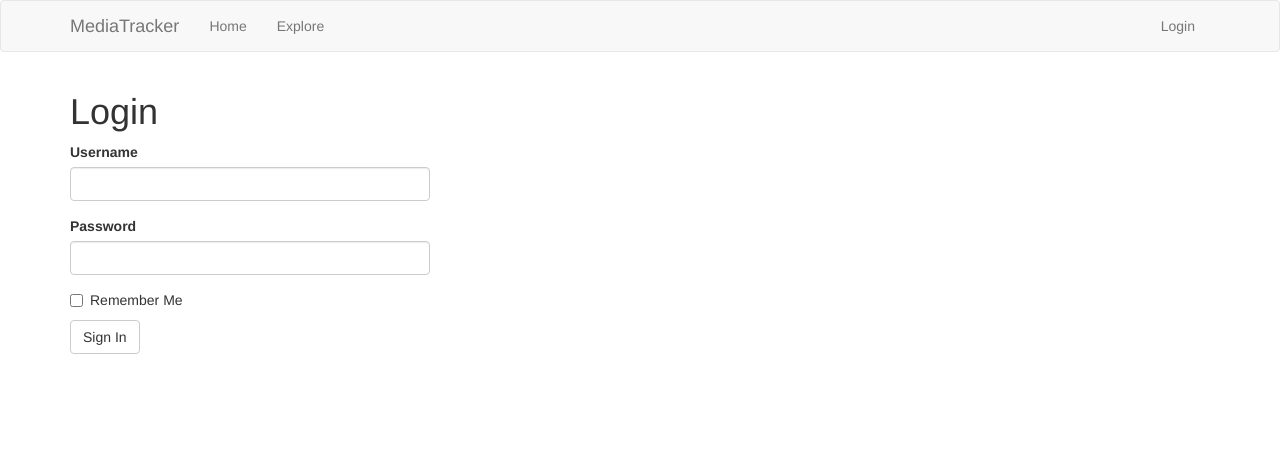
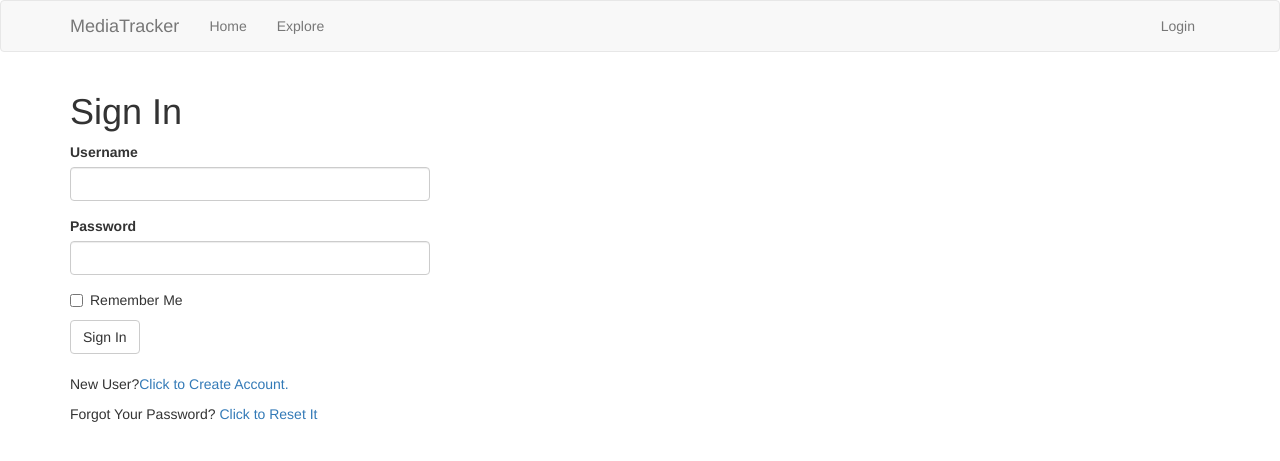
Before and after one commit to rroberts1990/MediaTracker, a Flask app: page /auth/login in a window 1280 px wide. Shown: the top 461 px of the page. Run offline with Flask 2, Linux system fonts and the light colour scheme; some libraries are stand-ins or nearby versions.

Commit message:
tidied up

```diff
--- a/app/auth/forms.py
+++ b/app/auth/forms.py
@@ -20,12 +20,12 @@ class RegistrationForm(FlaskForm):
 
     def validate_username(self, username):
         user = User.query.filter_by(username=username.data).first()
-        if user:
+        if user is not None:
             raise ValidationError('Username already taken. Please try something different.')
 
     def validate_email(self, email):
         email = User.query.filter_by(email=email.data).first()
-        if email:
+        if email is not None:
             raise ValidationError('Account already exists with this email, '
                                   'please try logging in or use a different address.')
 
--- a/app/auth/routes.py
+++ b/app/auth/routes.py
@@ -41,7 +41,7 @@ def register():
         db.session.commit()
         flash('Great! You are now a registered user! Thanks for signing up!')
         return redirect(url_for('auth.login'))
-    return render_template('register.html', title='Register', form=form)
+    return render_template('auth/register.html', title='Register', form=form)
 
 @bp.route('/reset_password_request', methods=['GET', 'POST'])
 def reset_password_request():
@@ -54,7 +54,7 @@ def reset_password_request():
             send_password_reset_email(user)
         flash('Check your email for the instructions to reset your password')
         return redirect(url_for('auth.login'))
-    return render_template('reset_password_request.html', title='Reset Password', form=form)
+    return render_template('auth/reset_password_request.html', title='Reset Password', form=form)
 
 @bp.route('/reset_password/<token>', methods=['GET', 'POST'])
 def reset_password(token):
@@ -69,4 +69,4 @@ def reset_password(token):
         db.session.commit()
         flash('Your password has been reset.')
         return redirect(url_for('auth.login'))
-    return render_template('reset_password.html', form=form)
+    return render_template('auth/reset_password.html', form=form)
--- a/app/main/routes.py
+++ b/app/main/routes.py
@@ -15,7 +15,7 @@ def before_request():
     if current_user.is_authenticated:
         current_user.last_seen = datetime.utcnow()
         db.session.commit()
-        g.search_form = SearchForm()
+        #g.search_form = SearchForm()
 
 @bp.route('/', methods=['GET', 'POST'])
 @bp.route('/index', methods=['GET', 'POST'])
--- a/app/templates/auth/login.html
+++ b/app/templates/auth/login.html
@@ -2,10 +2,16 @@
 {% import 'bootstrap/wtf.html' as wtf %}
 
 {% block app_content %}
-    <h1>Login</h1>
+    <h1>Sign In</h1>
     <div class="row">
         <div class="col-md-4">
             {{ wtf.quick_form(form) }}
         </div>
     </div>
+    <br>
+    <p>{{ 'New User?' }}<a href="{{ url_for('auth.register') }}">{{ 'Click to Create Account.' }}</a></p>
+    <p>
+        {{ 'Forgot Your Password?' }}
+        <a href="{{ url_for('auth.reset_password_request') }}">{{ 'Click to Reset It' }}</a>
+    </p>
 {% endblock %}
--- a/config_files/config.py
+++ b/config_files/config.py
@@ -8,7 +8,7 @@ class Config:
     SECRET_KEY = os.environ.get('SECRET_KEY') or 'you-will-never-guess'
     ELASTICSEARCH_URL = os.environ.get('ELASTICSEARCH_URL')
     SQLALCHEMY_DATABASE_URI = os.environ.get('DATABASE_URL') or \
-        'sqlite:///' + os.path.join('../app/mediatracker.db')
+        'sqlite:///' + os.path.join('mediatracker.db')
     SQLALCHEMY_TRACK_MODIFICATIONS = False
     MAIL_SERVER = "smtp.sendgrid.net" #os.environ.get('MAIL_SERVER')
     MAIL_PORT = 587 #int(os.environ.get('MAIL_PORT') or 25)
```
